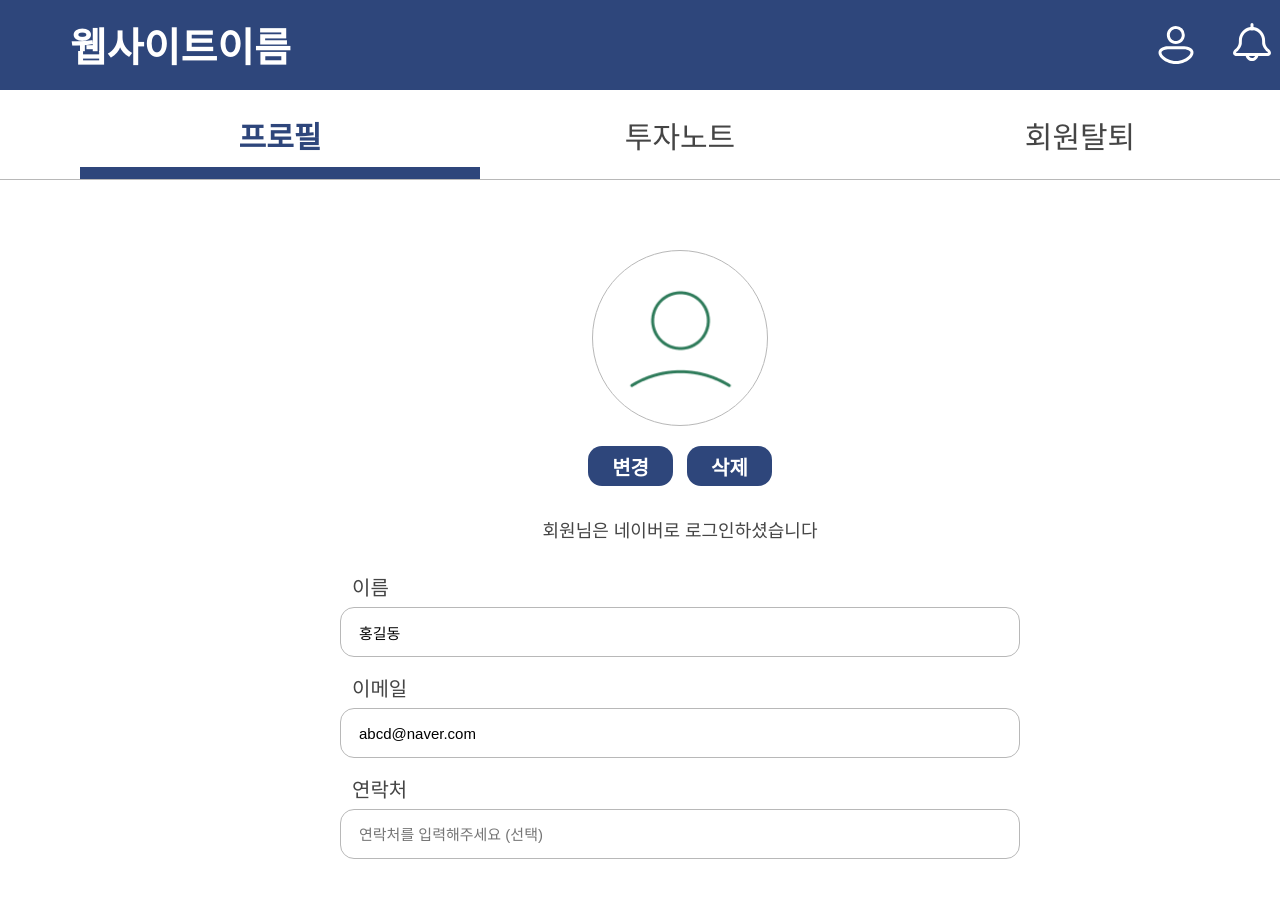
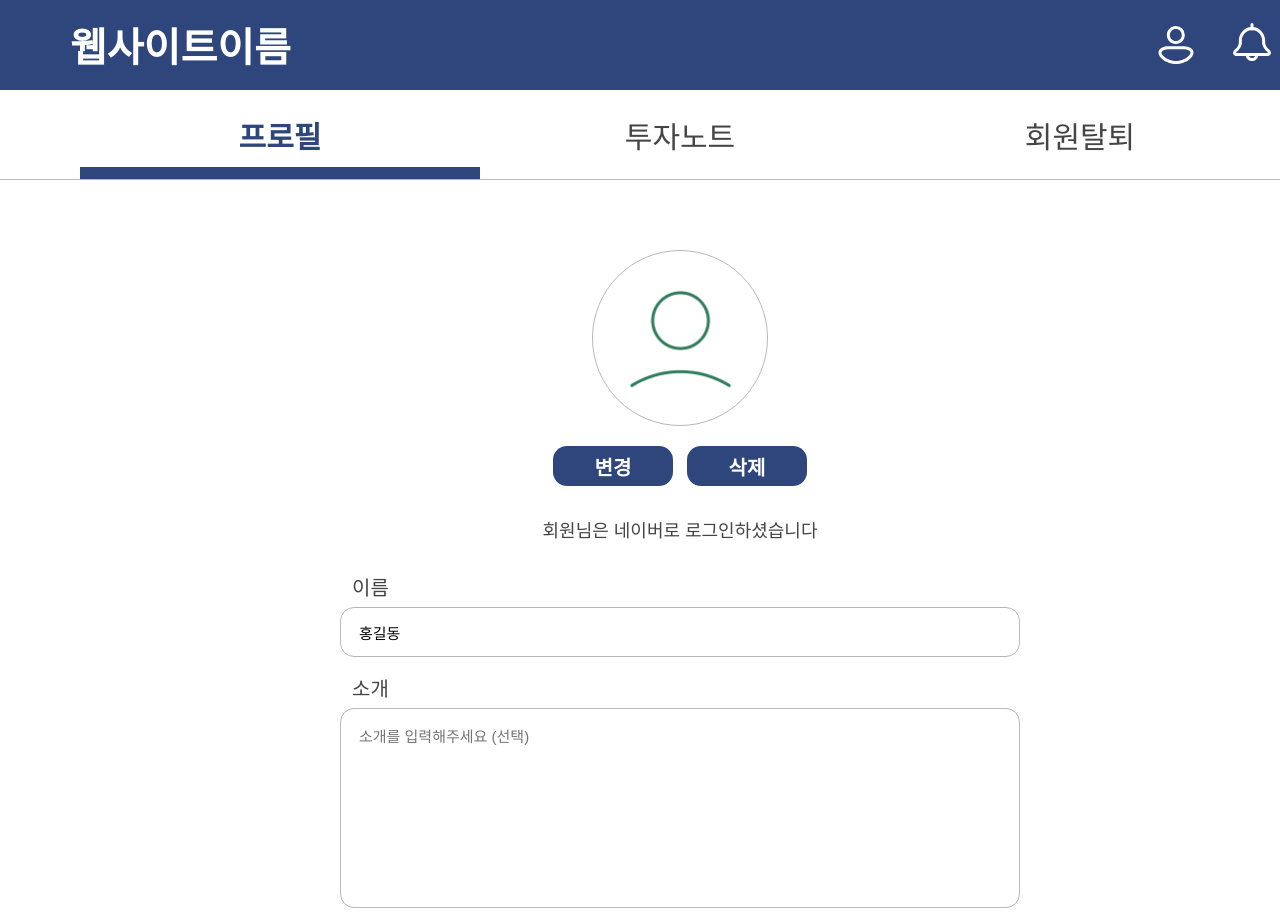
Before and after one commit to ApptiveDev/apptive-19th-hjfund-frontend, a Next.js app: page /my/profile in a window 1280 px wide. Shown: the top 913 px of the page. Built offline with nearby package versions, Linux system fonts and the light colour scheme; a web font is replaced by a local one.

Commit message:
feat: creator seperation

```diff
--- a/src/app/(my)/my/profile/page.js
+++ b/src/app/(my)/my/profile/page.js
@@ -1,7 +1,12 @@
+"use client";
+
+import { useState } from "react";
 import styles from "./styles.module.scss";
 import { ProfileForm } from "@/components/pages/my";
 
 export default function Profile() {
+  const [isCreator, setIsCreator] = useState(true);
+
   return (
     <main className={styles.main}>
       <div className={styles.pic}>
@@ -16,7 +21,7 @@ export default function Profile() {
         </div>
         <p>회원님은 네이버로 로그인하셨습니다</p>
       </div>
-      <ProfileForm />
+      <ProfileForm isCreator={isCreator} />
     </main>
   );
 }
--- a/src/app/(my)/my/profile/styles.module.scss
+++ b/src/app/(my)/my/profile/styles.module.scss
@@ -17,6 +17,10 @@
     display: flex;
     column-gap: 14px;
     margin-bottom: 30px;
+
+    & > button {
+      width: 120px;
+    }
   }
 
   & > p {
--- a/src/components/pages/my/profile-form/index.js
+++ b/src/components/pages/my/profile-form/index.js
@@ -3,9 +3,10 @@
 import { useState } from "react";
 import styles from "./styles.module.scss";
 
-const ProfileForm = () => {
+const ProfileForm = ({ isCreator }) => {
   const [data, setData] = useState({
     name: "홍길동",
+    bio: "",
     email: "abcd@naver.com",
     phone: null,
   });
@@ -19,6 +20,12 @@ const ProfileForm = () => {
           label: "이름",
           placeholder: "이름을 입력해주세요",
         },
+        bio: {
+          label: "소개",
+          placeholder: "소개를 입력해주세요 (선택)",
+          forCreator: true,
+          large: true,
+        },
         email: {
           label: "이메일",
           placeholder: "이메일을 입력해주세요",
@@ -27,20 +34,28 @@ const ProfileForm = () => {
           label: "연락처",
           placeholder: "연락처를 입력해주세요 (선택)",
         },
-      }).map(([key, metadata]) => (
-        <div key={key} className={styles.row}>
-          <label htmlFor="name">{metadata.label}</label>
-          <input
-            className="my-textfield"
-            type="text"
-            id="name"
-            autoComplete="off"
-            value={data[key]}
-            placeholder={metadata.placeholder}
-            onChange={(e) => setData({ ...data, [key]: e.target.value })}
-          />
-        </div>
-      ))}
+      }).map(([key, metadata]) => {
+        if (metadata.forCreator && !isCreator) return null;
+
+        return (
+          <div key={key} className={styles.row}>
+            <label htmlFor="name">{metadata.label}</label>
+            {(() => {
+              const args = {
+                className: "my-textfield",
+                id: "name",
+                autoComplete: "off",
+                value: data[key],
+                placeholder: metadata.placeholder,
+                onChange: (e) => setData({ ...data, [key]: e.target.value }),
+              };
+
+              if (metadata.large) return <textarea {...args} />;
+              return <input type="text" {...args} />;
+            })()}
+          </div>
+        );
+      })}
       <div className={styles.buttons}>
         <button className="my-button">취소</button>
         <button className="my-button">수정</button>
--- a/src/components/pages/my/profile-form/styles.module.scss
+++ b/src/components/pages/my/profile-form/styles.module.scss
@@ -15,6 +15,12 @@
       margin-bottom: 6px;
       margin-left: 12px;
     }
+
+    & > textarea {
+      height: 200px;
+      padding: 16px 18px;
+      resize: none;
+    }
   }
 
   .buttons {
```
